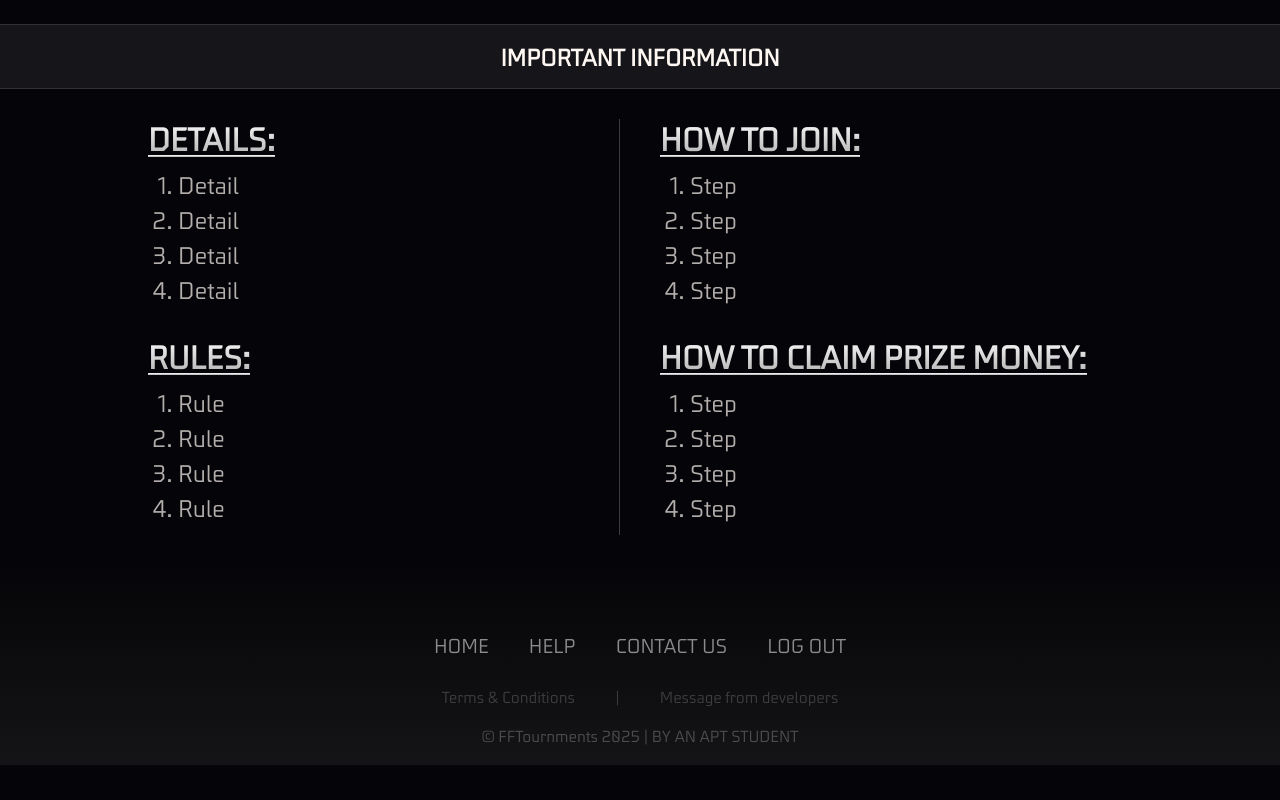
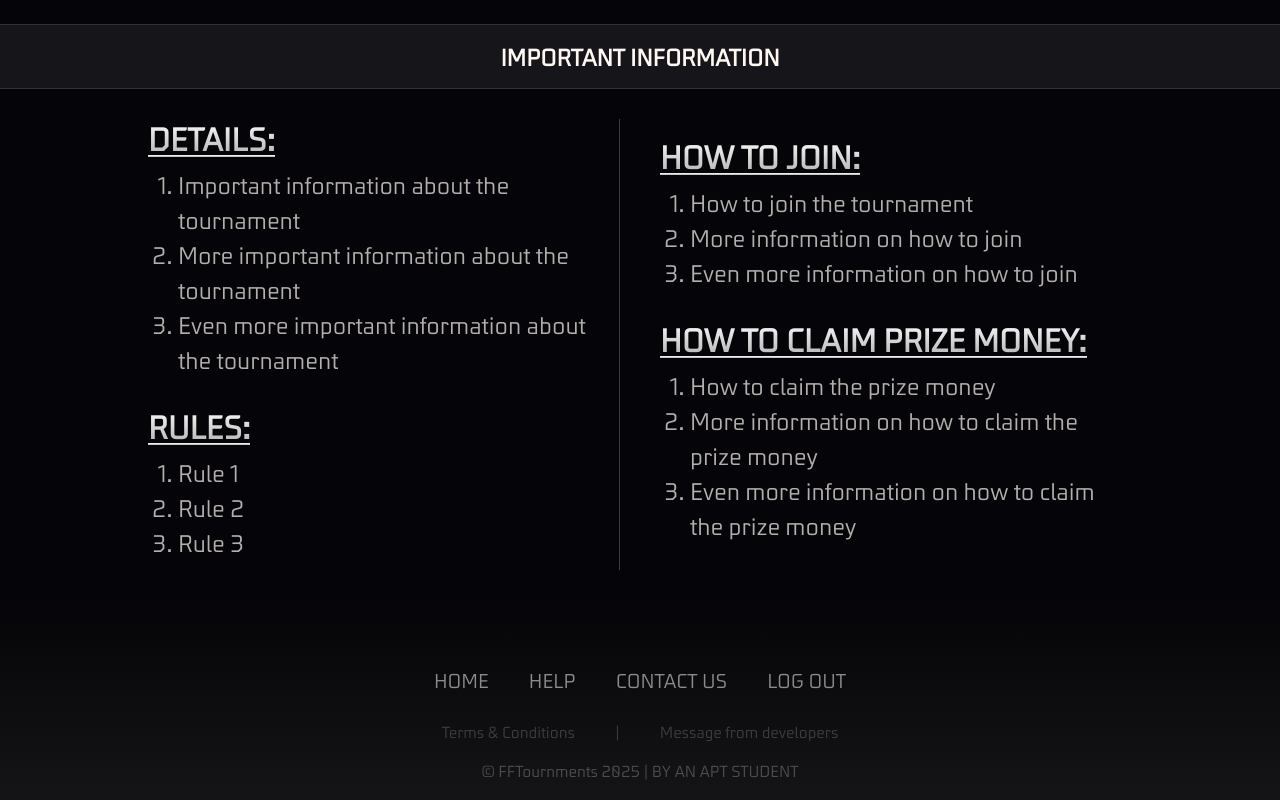
Before and after one commit to DhanushSaiCoder/FFTournaments, a React (Create React App) app in the folder client/: page /tournament/1 in a window 1280 px wide. Shown: the part 1195-1995 px from the top of the page. Before the commit the page ends 1960 px from the top, so only its background shows below. Built offline with nearby package versions, Linux system fonts and the light colour scheme.

Commit message:
Refactor TournamentDetails to pass data props to TournamentDetailsContent and TournamentDetialsImpInfo components for dynamic rendering of tournament information

```diff
--- a/client/src/components/TournamentDetails.js
+++ b/client/src/components/TournamentDetails.js
@@ -4,16 +4,17 @@ import BackButton from './BackButton';
 import TournamentDetailsContent from './TournamentDetailsContent';
 import TournamentDetialsImpInfo from './TournamentDetialsImpInfo';
 import SectionDivider from './SectionDivider';
+import data from '../sampleData/sampleTournamentData';
 
 
 const TournamentDetails = () => {
     return (
         <div className="tournamentDetails">
             <BackButton />
-            <TournamentDetailsContent />
+            <TournamentDetailsContent data={data} />
             <SectionDivider text="IMPORTANT INFORMATION"/>
 
-            <TournamentDetialsImpInfo />
+            <TournamentDetialsImpInfo data={data} />
         </div>
     );
 }
--- a/client/src/components/TournamentDetailsContent.js
+++ b/client/src/components/TournamentDetailsContent.js
@@ -1,10 +1,9 @@
 import React from 'react';
-import data from '../sampleData/sampleTournamentData';
 import '../styles/TournamentDetailsContent.css';
 import PricingChart from './PricingChart';
 import TournamentTimer from './TournamentTimer';
 
-const TournamentDetailsContent = () => {
+const TournamentDetailsContent = ({data}) => {
     console.log(data);
     return (
         <div className="tournamentDetailsContentContainer">
--- a/client/src/components/TournamentDetialsImpInfo.js
+++ b/client/src/components/TournamentDetialsImpInfo.js
@@ -1,8 +1,7 @@
 import React from 'react';
 import '../styles/TournamentDetailsImpInfo.css';
-import SectionDivider from './SectionDivider';
 
-const TournamentDetialsImpInfo = () => {
+const TournamentDetialsImpInfo = ({ data }) => {
     return (
         <div className='TournamentDetialsImpInfo'>
             <div className="importantInformation">
@@ -10,19 +9,21 @@ const TournamentDetialsImpInfo = () => {
                     <div className='impInfoDetailsDiv'>
                         <h3 className='impInfoHeadings'><u>DETAILS:</u></h3>
                         <ol className='impInfoDetailsList'>
-                            <li className='impInfoText'>Detail</li>
-                            <li className='impInfoText'>Detail</li>
-                            <li className='impInfoText'>Detail</li>
-                            <li className='impInfoText'>Detail</li>
+                            {
+                                data.importantInformation.details.map((detail, index) => (
+                                    <li className='impInfoText' key={index}>{detail}</li>
+                                ))
+                            }
                         </ol>
                     </div>
                     <div className='impInfoRulesDiv'>
                         <h3 className='impInfoHeadings'><u>RULES:</u></h3>
                         <ol className='impInfoDetailsList'>
-                            <li className='impInfoText'>Rule</li>
-                            <li className='impInfoText'>Rule</li>
-                            <li className='impInfoText'>Rule</li>
-                            <li className='impInfoText'>Rule</li>
+                           {
+                                data.importantInformation.rules.map((rule, index) => (
+                                    <li className='impInfoText' key={index}>{rule}</li>
+                                ))
+                            }
                         </ol>
                     </div>
                 </div>
@@ -30,19 +31,21 @@ const TournamentDetialsImpInfo = () => {
                     <div className='impInfoHowToJoinDiv'>
                         <h3 className='impInfoHeadings'><u>HOW TO JOIN:</u></h3>
                         <ol className='impInfoDetailsList'>
-                            <li className='impInfoText'>Step</li>
-                            <li className='impInfoText'>Step</li>
-                            <li className='impInfoText'>Step</li>
-                            <li className='impInfoText'>Step</li>
+                        {
+                                data.importantInformation.howToJoin.map((rule, index) => (
+                                    <li className='impInfoText' key={index}>{rule}</li>
+                                ))
+                            }
                         </ol>
                     </div>
                     <div className='impInfoHowToClaimPrizeMoneyDiv'>
                         <h3 className='impInfoHeadings'><u>HOW TO CLAIM PRIZE MONEY:</u></h3>
                         <ol className='impInfoDetailsList'>
-                            <li className='impInfoText'>Step</li>
-                            <li className='impInfoText'>Step</li>
-                            <li className='impInfoText'>Step</li>
-                            <li className='impInfoText'>Step</li>
+                        {
+                                data.importantInformation.howToClaimPrizeMoney.map((rule, index) => (
+                                    <li className='impInfoText' key={index}>{rule}</li>
+                                ))
+                            }
                         </ol>
                     </div>
                 </div>
```
